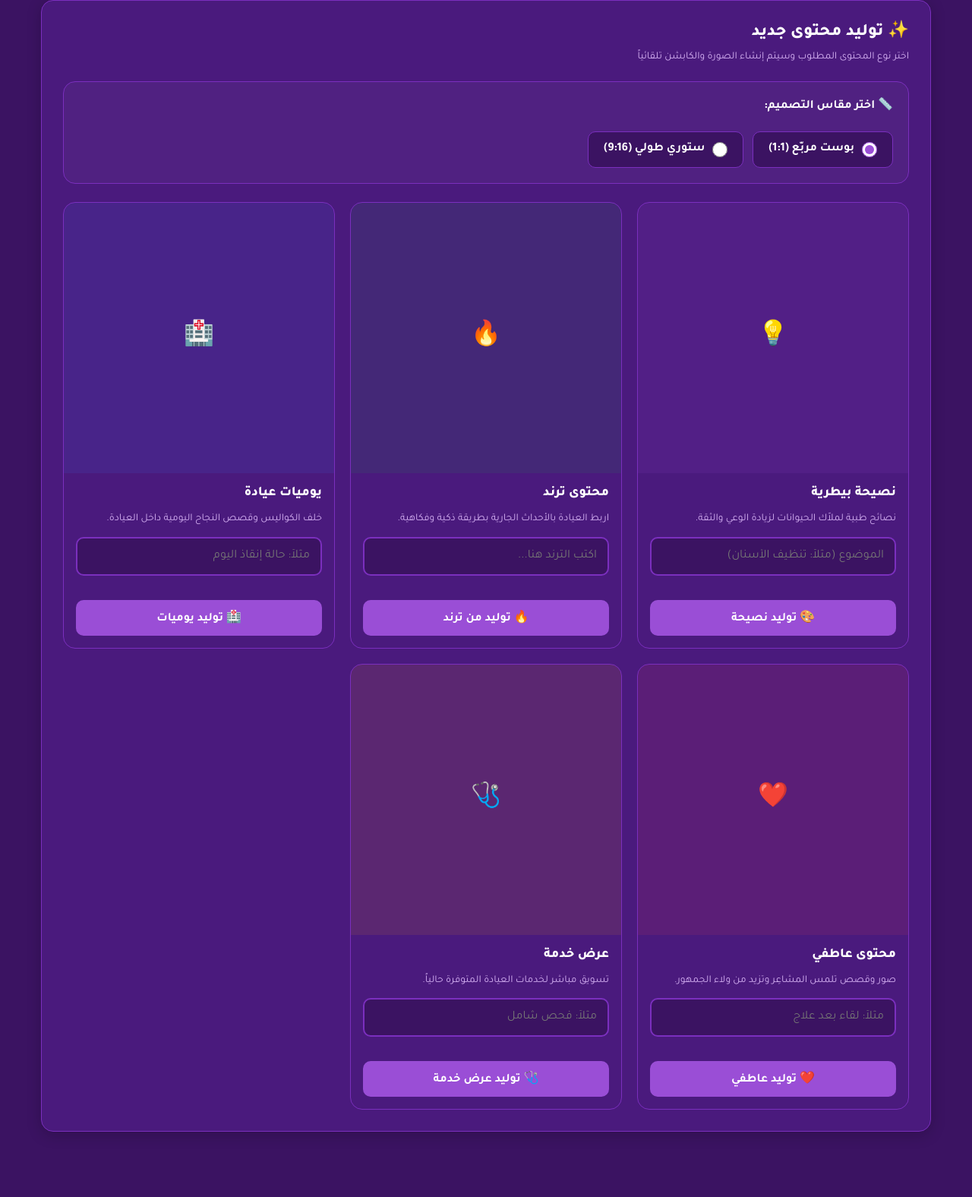
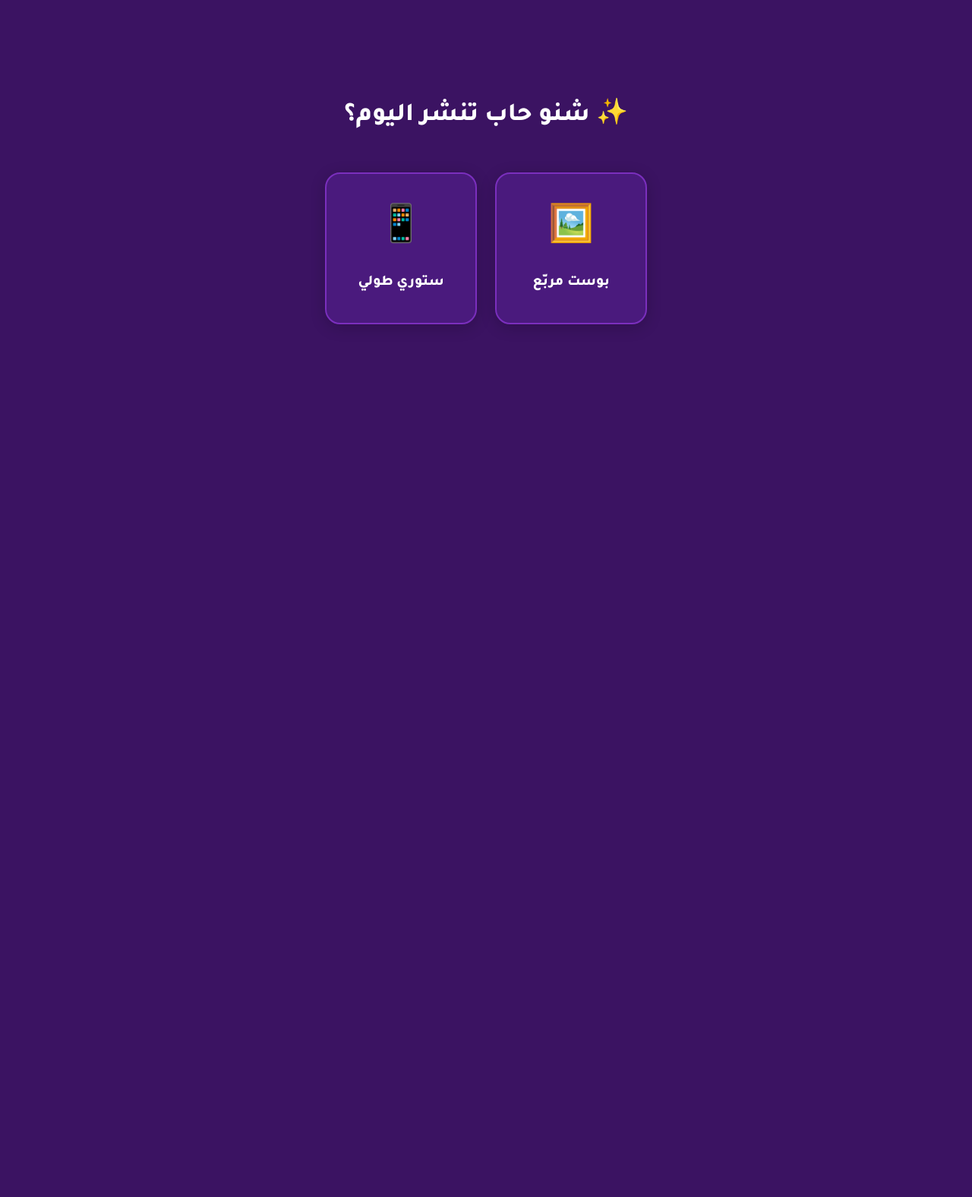
Before and after one commit to YusufAlanbagi/alkoukh_marketer_main, a FastAPI app: template vet_auto_marketer-main/dashboard/templates/generate.html in a window 1280 px wide. Shown: the part 75-1651 px from the top of the page at 76% size. After the commit the page ends 503 px from the top, so only its background shows below. Run offline with FastAPI, Linux system fonts and the light colour scheme; the template is opened without the code that fills it: most values are stand-ins (such as "Sample title", 1, 10 or a date in 2020); parts of the project's set-up code (start-up, migrations or seed data) failed here and were passed over.

Commit message:
changes in contentcreation page

```diff
--- a/vet_auto_marketer-main/dashboard/templates/base.html
+++ b/vet_auto_marketer-main/dashboard/templates/base.html
@@ -7,6 +7,8 @@
   <link rel="preconnect" href="https://fonts.googleapis.com" />
   <link rel="preconnect" href="https://fonts.gstatic.com" crossorigin />
   <link href="https://fonts.googleapis.com/css2?family=Tajawal:wght@400;500;700;800;900&display=swap" rel="stylesheet" />
+  <link rel="stylesheet" href="https://cdn.jsdelivr.net/npm/swiper@11/swiper-bundle.min.css" />
+  <script src="https://cdn.jsdelivr.net/npm/swiper@11/swiper-bundle.min.js"></script>
   <style>
     :root {
       --purple-bg: #3B1362;
--- a/vet_auto_marketer-main/dashboard/templates/generate.html
+++ b/vet_auto_marketer-main/dashboard/templates/generate.html
@@ -1,113 +1,329 @@
 {% extends "base.html" %}
-{% block title %}توليد محتوى — عيادة {{ clinic }}{% endblock %}
+{% block title %}توليد محتوى احترافي — عيادة {{ clinic }}{% endblock %}
+
+{% block extra_head %}
+<style>
+  .gen-container {
+    min-height: 70vh;
+    display: flex;
+    flex-direction: column;
+    justify-content: center;
+    position: relative;
+    overflow: hidden;
+  }
+
+  /* Step 1: Format Selection */
+  #step-format {
+    display: flex;
+    flex-direction: column;
+    align-items: center;
+    gap: 32px;
+    transition: opacity 0.4s ease, transform 0.4s ease;
+  }
+  #step-format.hidden {
+    display: none;
+    opacity: 0;
+    transform: translateY(-20px);
+  }
+
+  .format-cards {
+    display: flex;
+    gap: 24px;
+    justify-content: center;
+    flex-wrap: wrap;
+    width: 100%;
+    max-width: 800px;
+  }
+
+  .format-card {
+    background: var(--purple-card);
+    border: 2px solid var(--border);
+    border-radius: 20px;
+    width: 200px;
+    height: 200px;
+    display: flex;
+    flex-direction: column;
+    align-items: center;
+    justify-content: center;
+    gap: 16px;
+    cursor: pointer;
+    transition: var(--transition);
+    box-shadow: var(--shadow);
+  }
+  .format-card:hover {
+    transform: translateY(-8px);
+    border-color: var(--purple-primary);
+    background: var(--purple-card-hover);
+  }
+  .format-card .icon {
+    font-size: 3rem;
+  }
+  .format-card span {
+    font-weight: 800;
+    font-size: 1.2rem;
+  }
+
+  /* Step 2: Content Carousel */
+  #step-content {
+    display: none;
+    opacity: 0;
+    transition: opacity 0.5s ease;
+    width: 100%;
+  }
+  #step-content.active {
+    display: block;
+    opacity: 1;
+  }
+
+  .swiper {
+    width: 100%;
+    max-width: 900px;
+    padding: 40px 0 60px;
+  }
+
+  .swiper-slide {
+    background: var(--purple-card);
+    border: 1px solid var(--border);
+    border-radius: 24px;
+    overflow: hidden;
+    height: auto;
+    display: flex;
+    flex-direction: row-reverse; /* Right to Left layout */
+    box-shadow: 0 10px 40px rgba(0,0,0,0.3);
+  }
+
+  .slide-img {
+    flex: 1.2;
+    background: #111;
+    overflow: hidden;
+    position: relative;
+  }
+  .slide-img img {
+    width: 100%;
+    height: 100%;
+    object-fit: cover;
+  }
+
+  .slide-info {
+    flex: 1;
+    padding: 40px;
+    display: flex;
+    flex-direction: column;
+    justify-content: center;
+    gap: 20px;
+  }
+
+  .slide-info h2 {
+    font-size: 2.2rem;
+    color: var(--text-main);
+  }
+  .slide-info p {
+    font-size: 1rem;
+    color: var(--text-muted);
+    line-height: 1.5;
+  }
+
+  .slide-info .field {
+    margin: 0;
+  }
+
+  .btn-gen {
+    background: var(--purple-primary);
+    padding: 16px;
+    font-size: 1.1rem;
+    border-radius: 12px;
+    margin-top: 10px;
+  }
+
+  .back-btn {
+    position: absolute;
+    top: 0;
+    right: 0;
+    z-index: 10;
+  }
+
+  @media (max-width: 768px) {
+    .swiper-slide {
+      flex-direction: column;
+    }
+    .slide-img {
+      height: 200px;
+    }
+    .slide-info {
+      padding: 24px;
+      text-align: center;
+    }
+    .slide-info h2 { font-size: 1.6rem; }
+  }
+</style>
+{% endblock %}
 
 {% block content %}
-<div class="card">
-  <div class="card-header">
-    <div>
-      <h2>✨ توليد محتوى جديد</h2>
-      <p class="muted text-sm mt-1">اختر نوع المحتوى المطلوب وسيتم إنشاء الصورة والكابشن تلقائياً</p>
+<div class="gen-container">
+
+  <!-- Step 1: Format Selection -->
+  <div id="step-format">
+    <h1 style="text-align:center; margin-bottom: 20px;">✨ شنو حاب تنشر اليوم؟</h1>
+    <div class="format-cards">
+      <div class="format-card" onclick="setFormat('post')">
+        <div class="icon">🖼️</div>
+        <span>بوست مربّع</span>
+      </div>
+      <div class="format-card" onclick="setFormat('story')">
+        <div class="icon">📱</div>
+        <span>ستوري طولي</span>
+      </div>
     </div>
   </div>
 
-  <div class="field" style="background: rgba(255,255,255,0.03); padding: 20px; border-radius: var(--radius); border: 1px solid var(--border); margin-bottom: 24px;">
-    <label style="margin-bottom: 12px; display: block;">📏 اختر مقاس التصميم:</label>
-    <div class="flex gap-2 wrap">
-      <label class="checkbox" style="background: var(--purple-bg); padding: 10px 20px; border-radius: var(--radius-sm); border: 1px solid var(--border);">
-        <input type="radio" name="content_format" value="post" checked>
-        <span>بوست مربّع (1:1)</span>
-      </label>
-      <label class="checkbox" style="background: var(--purple-bg); padding: 10px 20px; border-radius: var(--radius-sm); border: 1px solid var(--border);">
-        <input type="radio" name="content_format" value="story">
-        <span>ستوري طولي (9:16)</span>
-      </label>
+  <!-- Step 2: Swipeable Carousel -->
+  <div id="step-content">
+    <button class="btn btn-ghost btn-sm back-btn" onclick="goBack()">← رجوع للمقاس</button>
+
+    <div class="swiper mySwiper">
+      <div class="swiper-wrapper">
+
+        <!-- Slide 1: Emotional -->
+        <div class="swiper-slide">
+          <div class="slide-img">
+            <img src="/dashboard/media/sample_emotional.png" alt="نموذج عاطفي">
+          </div>
+          <div class="slide-info">
+            <h2>عاطفي</h2>
+            <p>صور وقصص تلمس المشاعر وتبني علاقة قوية ودافئة مع جمهور العيادة.</p>
+            <div class="field">
+              <input type="text" id="emotional-topic" placeholder="الموضوع (اختياري: مثلاً لقاء لطيف)" />
+            </div>
+            <button class="btn btn-block btn-gen" id="btn-emotional" onclick="generateContent('emotional', 'emotional-topic', 'topic')">
+              ✨ انشاء محتوى عاطفي
+            </button>
+            <div id="result-emotional" class="mt-1" style="display:none;"></div>
+          </div>
+        </div>
+
+        <!-- Slide 2: 2D Cartoon -->
+        <div class="swiper-slide">
+          <div class="slide-img">
+            <img src="/dashboard/media/sample_cartoon.png" alt="نموذج كارتوني">
+          </div>
+          <div class="slide-info">
+            <h2>2D كارتوني</h2>
+            <p>رسومات توضيحية عصرية بأسلوب "Flat Design" تعطي لمسة فنية واحترافية للحساب.</p>
+            <div class="field">
+              <input type="text" id="cartoon-topic" placeholder="الموضوع (مثلاً: طبيب قطط)" />
+            </div>
+            <button class="btn btn-block btn-gen" id="btn-daily" onclick="generateContent('daily', 'cartoon-topic', 'topic')">
+              🖌️ انشاء رسم توضيحي
+            </button>
+            <div id="result-daily" class="mt-1" style="display:none;"></div>
+          </div>
+        </div>
+
+        <!-- Slide 3: Tips -->
+        <div class="swiper-slide">
+          <div class="slide-img">
+            <img src="/dashboard/media/sample_tip.png" alt="نموذج نصيحة">
+          </div>
+          <div class="slide-info">
+            <h2>نصيحة طبية</h2>
+            <p>معلومات طبية قيمة تُقدم بأسلوب مبسط لزيادة الوعي الصحي لمربي الحيوانات.</p>
+            <div class="field">
+              <input type="text" id="tip-topic" placeholder="الموضوع (مثلاً: تنظيف الأسنان)" />
+            </div>
+            <button class="btn btn-block btn-gen" id="btn-tip" onclick="generateContent('tip', 'tip-topic', 'topic')">
+              💡 انشاء نصيحة
+            </button>
+            <div id="result-tip" class="mt-1" style="display:none;"></div>
+          </div>
+        </div>
+
+        <!-- Slide 4: Trends -->
+        <div class="swiper-slide">
+          <div class="slide-img">
+            <img src="/dashboard/media/sample_trend.png" alt="نموذج ترند">
+          </div>
+          <div class="slide-info">
+            <h2>ترند ذكي</h2>
+            <p>استخدم المواضيع الرائجة والترندات العالمية واربطها بخدمات العيادة بطريقة ذكية.</p>
+            <div class="field">
+              <input type="text" id="trend-topic" placeholder="اكتب الترند هنا..." />
+            </div>
+            <button class="btn btn-block btn-gen" id="btn-trend" onclick="generateContent('trend', 'trend-topic', 'trend')">
+              🔥 انشاء من ترند
+            </button>
+            <div id="result-trend" class="mt-1" style="display:none;"></div>
+          </div>
+        </div>
+
+        <!-- Slide 5: Service -->
+        <div class="swiper-slide">
+          <div class="slide-img">
+            <img src="/dashboard/media/sample_service.png" alt="نموذج خدمة">
+          </div>
+          <div class="slide-info">
+            <h2>عرض خدمة</h2>
+            <p>سوق لخدمات العيادة (فحص، جراحة، مختبر) بأسلوب احترافي يشجع على الحجز.</p>
+            <div class="field">
+              <input type="text" id="service-topic" placeholder="الموضوع (مثلاً: فحص شامل)" />
+            </div>
+            <button class="btn btn-block btn-gen" id="btn-service" onclick="generateContent('service', 'service-topic', 'topic')">
+              🩺 انشاء عرض خدمة
+            </button>
+            <div id="result-service" class="mt-1" style="display:none;"></div>
+          </div>
+        </div>
+
+      </div>
+      <!-- Add Pagination -->
+      <div class="swiper-pagination"></div>
+      <!-- Add Navigation -->
+      <div class="swiper-button-next"></div>
+      <div class="swiper-button-prev"></div>
     </div>
   </div>
 
-  <div class="grid">
-    <!-- Tip -->
-    <div class="content-card">
-      <div class="preview" style="background: rgba(154, 78, 214, 0.1);">💡</div>
-      <div class="body">
-        <h3>نصيحة بيطرية</h3>
-        <p class="muted text-sm">نصائح طبية لملاّك الحيوانات لزيادة الوعي والثقة.</p>
-        <div class="field">
-          <input type="text" id="tip-topic" placeholder="الموضوع (مثلاً: تنظيف الأسنان)" />
-        </div>
-        <button class="btn btn-block" id="btn-tip" onclick="generateContent('tip', 'tip-topic', 'topic')">
-          🎨 توليد نصيحة
-        </button>
-        <div id="result-tip" style="display:none;"></div>
-      </div>
-    </div>
-
-    <!-- Trend -->
-    <div class="content-card">
-      <div class="preview" style="background: rgba(22, 163, 74, 0.1);">🔥</div>
-      <div class="body">
-        <h3>محتوى ترند</h3>
-        <p class="muted text-sm">اربط العيادة بالأحداث الجارية بطريقة ذكية وفكاهية.</p>
-        <div class="field">
-          <input type="text" id="trend-topic" placeholder="اكتب الترند هنا..." />
-        </div>
-        <button class="btn btn-block" id="btn-trend" onclick="generateContent('trend', 'trend-topic', 'trend')">
-          🔥 توليد من ترند
-        </button>
-        <div id="result-trend" style="display:none;"></div>
-      </div>
-    </div>
-
-    <!-- Daily -->
-    <div class="content-card">
-      <div class="preview" style="background: rgba(59, 130, 246, 0.1);">🏥</div>
-      <div class="body">
-        <h3>يوميات عيادة</h3>
-        <p class="muted text-sm">خلف الكواليس وقصص النجاح اليومية داخل العيادة.</p>
-        <div class="field">
-          <input type="text" id="daily-topic" placeholder="مثلاً: حالة إنقاذ اليوم" />
-        </div>
-        <button class="btn btn-block" id="btn-daily" onclick="generateContent('daily', 'daily-topic', 'topic')">
-          🏥 توليد يوميات
-        </button>
-        <div id="result-daily" style="display:none;"></div>
-      </div>
-    </div>
-
-    <!-- Emotional -->
-    <div class="content-card">
-      <div class="preview" style="background: rgba(239, 68, 68, 0.1);">❤️</div>
-      <div class="body">
-        <h3>محتوى عاطفي</h3>
-        <p class="muted text-sm">صور وقصص تلمس المشاعِر وتزيد من ولاء الجمهور.</p>
-        <div class="field">
-          <input type="text" id="emotional-topic" placeholder="مثلاً: لقاء بعد علاج" />
-        </div>
-        <button class="btn btn-block" id="btn-emotional" onclick="generateContent('emotional', 'emotional-topic', 'topic')">
-          ❤️ توليد عاطفي
-        </button>
-        <div id="result-emotional" style="display:none;"></div>
-      </div>
-    </div>
-
-    <!-- Service -->
-    <div class="content-card">
-      <div class="preview" style="background: rgba(245, 158, 11, 0.1);">🩺</div>
-      <div class="body">
-        <h3>عرض خدمة</h3>
-        <p class="muted text-sm">تسويق مباشر لخدمات العيادة المتوفرة حالياً.</p>
-        <div class="field">
-          <input type="text" id="service-topic" placeholder="مثلاً: فحص شامل" />
-        </div>
-        <button class="btn btn-block" id="btn-service" onclick="generateContent('service', 'service-topic', 'topic')">
-          🩺 توليد عرض خدمة
-        </button>
-        <div id="result-service" style="display:none;"></div>
-      </div>
-    </div>
-  </div>
 </div>
 
 <script>
+let selectedFormat = 'post';
+let swiper;
+
+function setFormat(fmt) {
+  selectedFormat = fmt;
+  document.getElementById('step-format').classList.add('hidden');
+  document.getElementById('step-content').classList.add('active');
+
+  // Initialize Swiper if not already initiated
+  if (!swiper) {
+    swiper = new Swiper(".mySwiper", {
+      effect: "coverflow",
+      grabCursor: true,
+      centeredSlides: true,
+      slidesPerView: "auto",
+      coverflowEffect: {
+        rotate: 15,
+        stretch: 0,
+        depth: 100,
+        modifier: 2,
+        slideShadows: true,
+      },
+      pagination: {
+        el: ".swiper-pagination",
+        clickable: true,
+      },
+      navigation: {
+        nextEl: ".swiper-button-next",
+        prevEl: ".swiper-button-prev",
+      },
+    });
+  }
+}
+
+function goBack() {
+  document.getElementById('step-format').classList.remove('hidden');
+  document.getElementById('step-content').classList.remove('active');
+}
+
 async function generateContent(kind, inputId, fieldName){
   const btn = document.getElementById('btn-' + kind);
   const resultEl = document.getElementById('result-' + kind);
@@ -126,10 +342,8 @@ async function generateContent(kind, inputId, fieldName){
   btn.textContent = '⏳ جاري التوليد...';
   resultEl.style.display = 'none';
 
-  const format = document.querySelector('input[name="content_format"]:checked').value;
-
   try {
-    const payload = { [fieldName]: value, format };
+    const payload = { [fieldName]: value, format: selectedFormat };
 
     const r = await fetch('/dashboard/generate/' + kind, {
       method: 'POST',
@@ -147,9 +361,9 @@ async function generateContent(kind, inputId, fieldName){
 
     resultEl.style.display = 'block';
     resultEl.innerHTML = `
-      <div style="margin-top:12px;padding:12px;background:rgba(255,255,255,0.05);border-radius:12px;border:1px solid var(--border);">
-        <div class="text-sm"><strong>✅ تم الإنشاء:</strong> ${data.topic || ''}</div>
-        <a href="/dashboard/ready" class="btn btn-sm btn-outline mt-1 btn-block">انتقل للمحتوى الجاهز ←</a>
+      <div style="margin-top:12px;padding:12px;background:rgba(255,255,255,0.1);border-radius:12px;border:1px solid var(--border);">
+        <div class="text-sm"><strong>✅ جاهز للمراجعة:</strong> ${data.topic || kind}</div>
+        <a href="/dashboard/ready" class="btn btn-sm btn-outline mt-1 btn-block">المحتوى الجاهز ←</a>
       </div>`;
   } catch(e) {
     toast(e.message || 'فشل التوليد', 'error');
```
